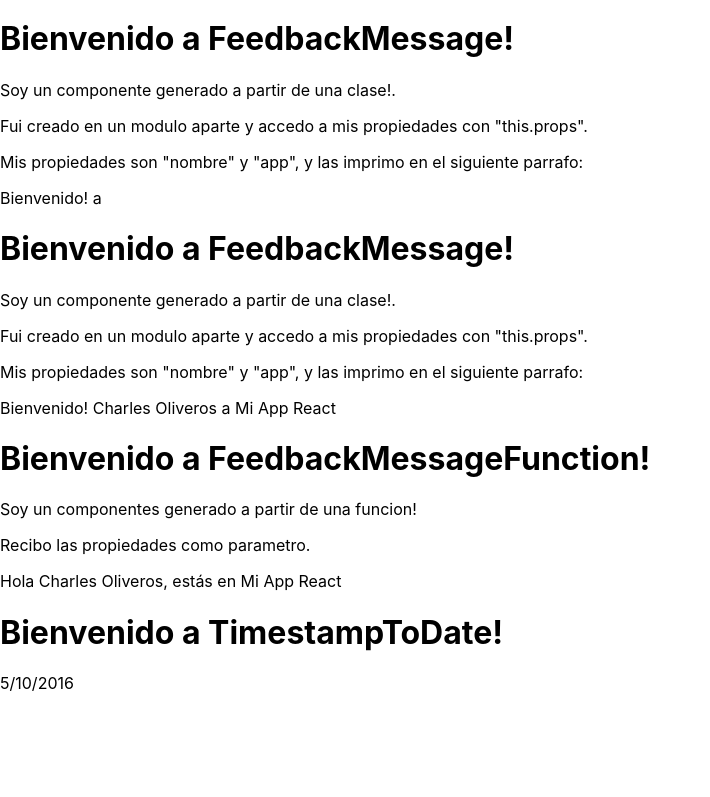
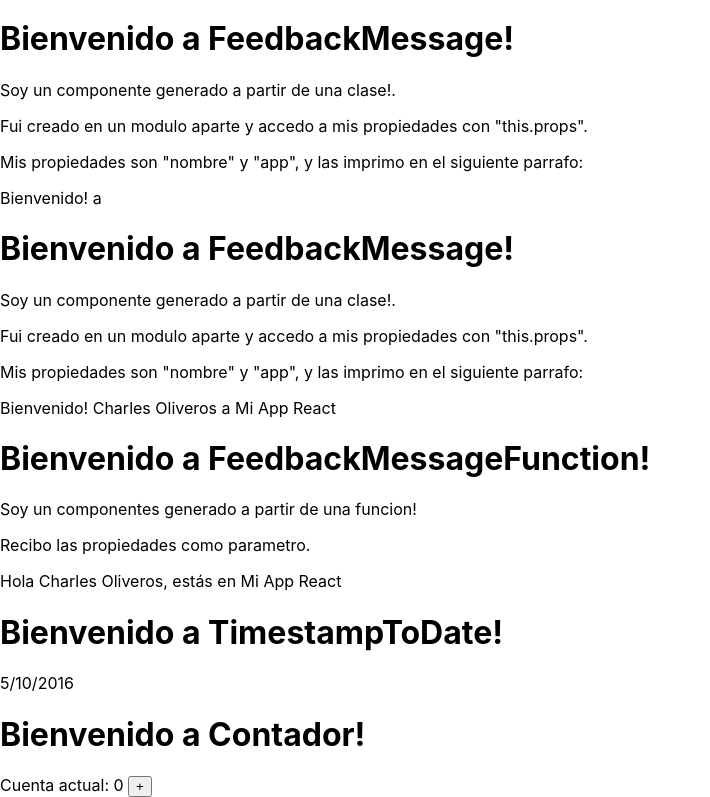
Before and after one commit to CharlesOliveros/reactapp1, a React (Create React App) app: page / in a window 1280 px wide. Shown: the part 206-1003 px from the top of the page, without its empty margins (0-710 px from the left). Before the commit the page ends 899 px from the top, so only its background shows below. Built offline with nearby package versions, Linux system fonts and the light colour scheme.

Commit message:
Se agrega componente Contador, el cual usa estados.

```diff
--- a/src/App.js
+++ b/src/App.js
@@ -2,6 +2,8 @@ import React, { Component } from 'react';
 import FeedbackMessage from './FeedbackMessage'
 import FeedbackMessageFunction from './FeedbackMessageFunction'
 import TimestampToDate from './TimestampToDate'
+import Contador from './Contador'
+
 
 
 class App extends Component {
@@ -18,6 +20,7 @@ class App extends Component {
         <FeedbackMessage nombre="Charles Oliveros" app="Mi App React" />
         <FeedbackMessageFunction nombre="Charles Oliveros" app="Mi App React" />
         <TimestampToDate timestamp={1475700297974} />
+        <Contador />
       </div>
     );
   }
--- /dev/null
+++ b/src/Contador/index.js
@@ -0,0 +1,60 @@
+import React from 'react'
+
+/**
+ Componente creado a partir de una clase que se exporta en su misma definicion.
+
+ El valor actual del contador será nuestro estado y lo tendremos que inicializar
+ en el constructor.
+
+ Para manipular estados tenemos que inicializarlos, y para ello usamos un constructor.
+
+*/
+
+export default class Contador extends React.Component {
+  constructor(...args) {
+    super(...args)
+    this.state = {
+      contador: 0
+    }
+  }
+
+  /**
+   * incrementar()
+   * nos basamos en el estado actual del contador, para incrementarlo en una unidad.
+   * Pero no sabemos realmente cuándo se va a ejecutar this.setState.
+   * Recordemos que react (Node) trabaja de forma asincrona.
+   * Por ello, podría ocurrir que ese incremento se realice a partir de un valor
+   * del estado que no era realmente el válido.
+   */
+
+  incrementar() {
+    this.setState({
+      contador: this.state.contador + 1
+    })
+  }
+
+
+  /**
+   * incrementarprevState():
+   * Como puedes ver, en lugar de enviarle un objeto a setState()
+   * le estamos enviando una función. Esa función es capaz de recibir
+   * como parámetro el estado actual. Entonces, el nuevo estado lo calculo
+   * en función del estado actual.
+   */
+
+  incrementarprevState() {
+    this.setState(prevState => {
+      return { contador: prevState.contador + 1};
+    });
+  }
+
+  render() {
+    return (
+      <div>
+        <h1>Bienvenido a Contador!</h1>
+        <span>Cuenta actual: {this.state.contador} </span>
+        <button onClick={this.incrementarprevState.bind(this)}> + </button>
+      </div>
+    )
+  }
+}
```
